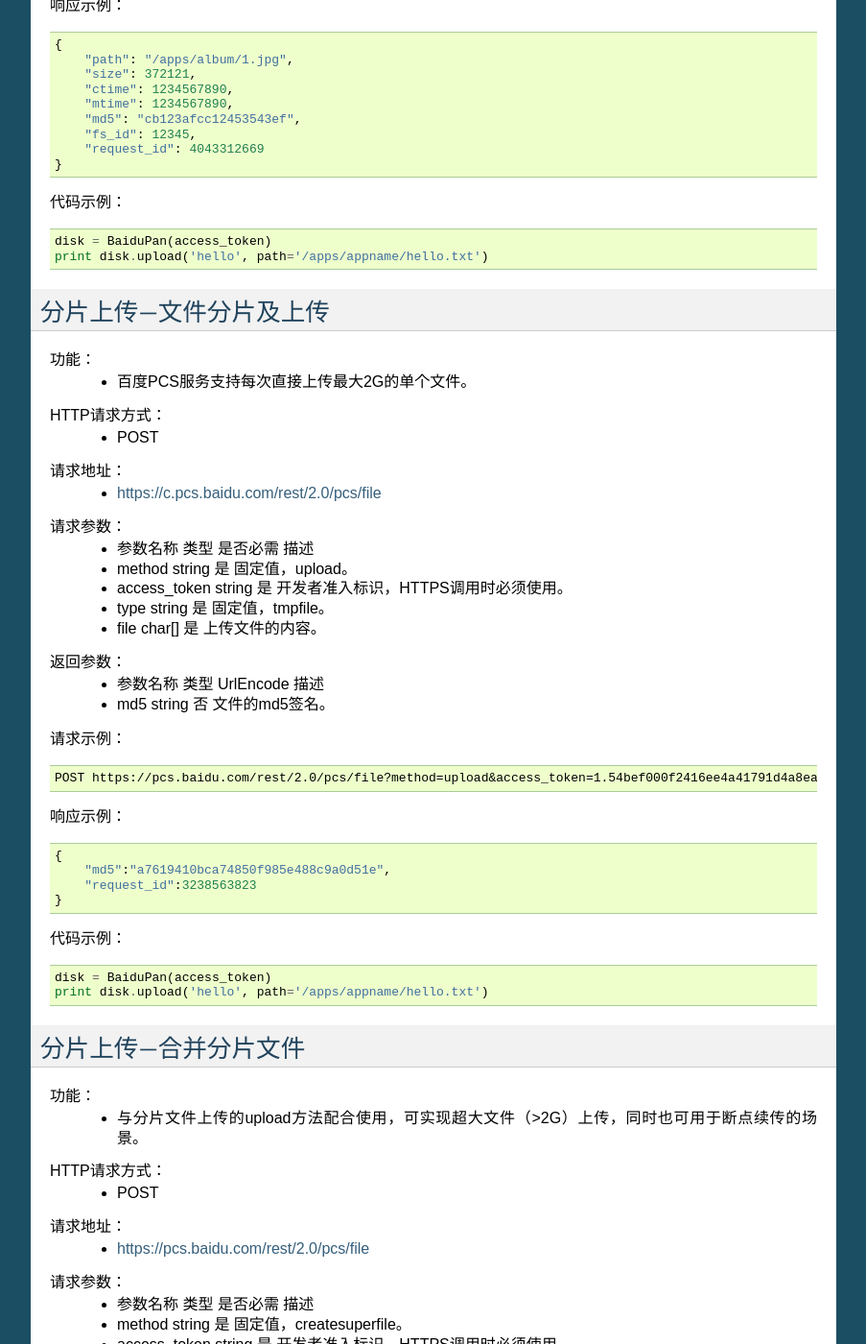
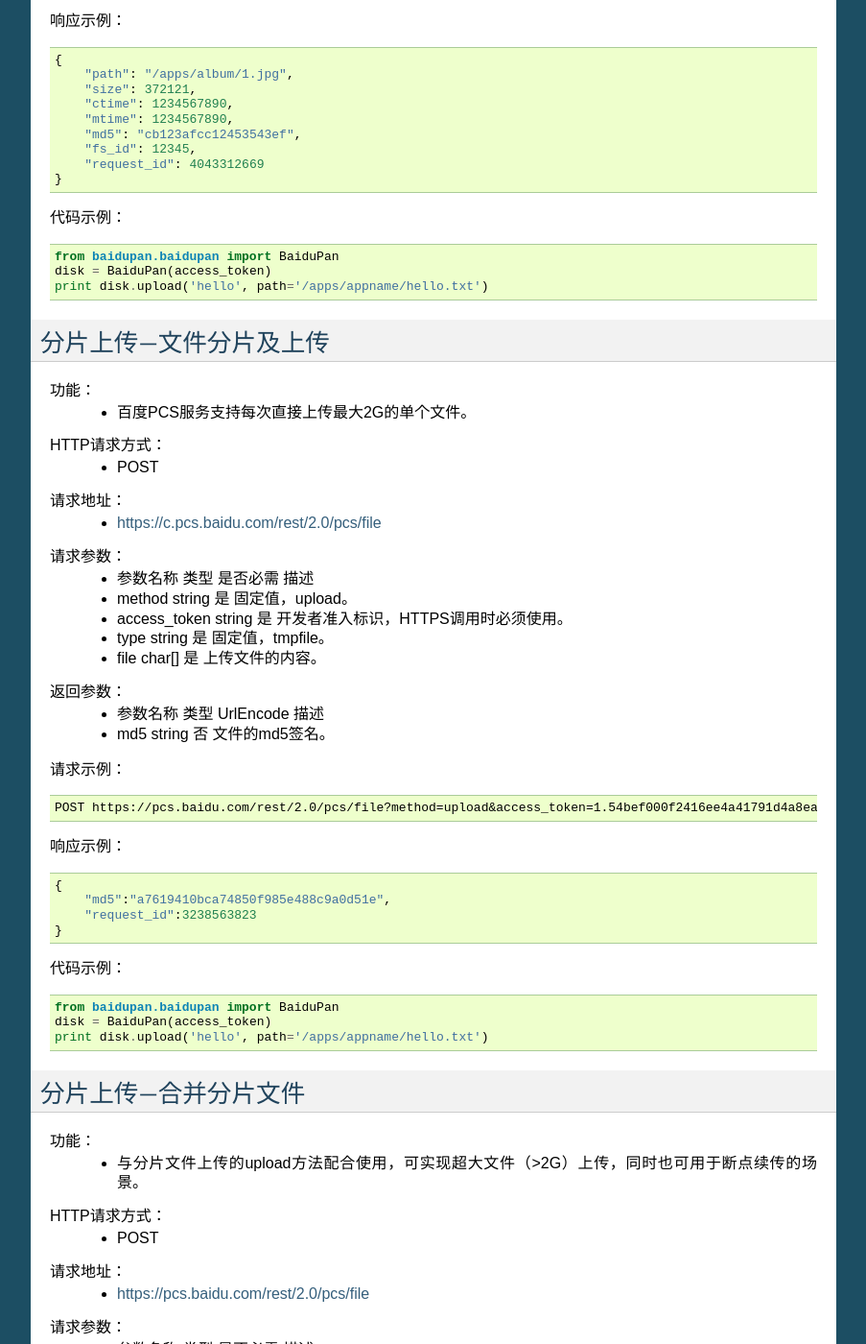
Before and after one commit to solos/baidupan, a Sphinx documentation site: the page built from docs/source/index.rst, in a window 1280 px wide and 1400 px high, scrolled down 1599 px. Shown: the whole window at 96% size, without its empty margins (198-1101 px from the left). Built offline with Sphinx 7.4.7, drawn with Linux system fonts in a browser that asks for light colours; some of the changed text lies outside the part shown.

Commit message:
fix import in README.md and docs
fix import in README.md and docs

```diff
--- a/ChangeLog.txt
+++ b/ChangeLog.txt
@@ -3,3 +3,7 @@
 ## 2013-09-01
 
 * First public version.
+
+## 2013-09-02
+
+* modify README.md and docs
--- a/docs/source/index.rst
+++ b/docs/source/index.rst
@@ -37,6 +37,7 @@
 
 代码示例： ::
 
+    from baidupan.baidupan import BaiduPan
     disk = BaiduPan(access_token)
     print disk.quota()
 
@@ -84,6 +85,7 @@
 
 代码示例： ::
 
+    from baidupan.baidupan import BaiduPan
     disk = BaiduPan(access_token)
     print disk.upload('hello', path='/apps/appname/hello.txt')
 
@@ -119,6 +121,7 @@
 
 代码示例： ::
 
+    from baidupan.baidupan import BaiduPan
     disk = BaiduPan(access_token)
     print disk.upload('hello', path='/apps/appname/hello.txt')
 
@@ -181,6 +184,7 @@
 
 代码示例： ::
 
+    from baidupan.baidupan import BaiduPan
     disk = BaiduPan(access_token)
     param = {"block_list": [
                 "d41d8cd98f00b204e9800998ecf8427e",
@@ -224,6 +228,7 @@
 
 代码示例： ::
 
+    from baidupan.baidupan import BaiduPan
     disk = BaiduPan(access_token)
     print disk.download(path='/apps/appname/hello.txt')
 
@@ -268,6 +273,7 @@
 
 代码示例： ::
 
+    from baidupan.baidupan import BaiduPan
     disk = BaiduPan(access_token)
     print disk.mkdir('/apps/appname/dirname')
 
@@ -325,6 +331,7 @@
 
 代码示例： ::
 
+    from baidupan.baidupan import BaiduPan
     disk = BaiduPan(access_token)
     print disk.meta('/apps/appname/filename')
 
@@ -393,6 +400,7 @@
 
 代码示例： ::
 
+    from baidupan.baidupan import BaiduPan
     disk = BaiduPan(access_token)
     print disk.mmeta(json.dumps({"list": [{"path": "/apps/appname/"}]}))
 
@@ -458,6 +466,7 @@
 
 代码示例： ::
 
+    from baidupan.baidupan import BaiduPan
     disk = BaiduPan(access_token)
     print disk.ls("/apps/appname/")
 
@@ -506,6 +515,7 @@
 
 代码示例： ::
 
+    from baidupan.baidupan import BaiduPan
     disk = BaiduPan(access_token)
     print disk.mv("/apps/appname/hello.txt", "/apps/appname/hello.txt.bak")
 
@@ -554,6 +564,7 @@
 
 代码示例： ::
 
+    from baidupan.baidupan import BaiduPan
     disk = BaiduPan(access_token)
     param = {"list": [{"from": "/apps/appname/hello.txt.bak",
                        "to": "/apps/appname/hello.txt.bak.bak"},
@@ -605,6 +616,7 @@
 
 代码示例： ::
 
+    from baidupan.baidupan import BaiduPan
     disk = BaiduPan(access_token)
     print disk.cp("/apps/appname/hello.txt", "/apps/appname/world.txt")
 
@@ -656,6 +668,7 @@
 
 代码示例： ::
 
+    from baidupan.baidupan import BaiduPan
     disk = BaiduPan(access_token)
     param = {"list": [{"from": "/apps/appname/hello.txt.bak",
                        "to": "/apps/appname/hello.txt.bak.bak"},
@@ -699,6 +712,7 @@
 
 代码示例： ::
 
+    from baidupan.baidupan import BaiduPan
     disk = BaiduPan(access_token)
     print disk.rm('/apps/appname/hello.txt.bak')
 
@@ -736,6 +750,7 @@
 
 代码示例： ::
 
+    from baidupan.baidupan import BaiduPan
     disk = BaiduPan(access_token)
     par = {"list": [{"path": "/apps/appname/hello.txt1"},
                     {"path": "/apps/appname/dirs"}]}
@@ -790,6 +805,7 @@
 
 代码示例： ::
 
+    from baidupan.baidupan import BaiduPan
     disk = BaiduPan(access_token)
     print disk.grep('hello', '/apps/appname/')
     print disk.search('hello', '/apps/appname/')
@@ -829,6 +845,7 @@
 
 代码示例： ::
 
+    from baidupan.baidupan import BaiduPan
     disk = BaiduPan(access_token)
     print disk.thumb('/apps/appname/1.png', 100, 100)
 
@@ -894,6 +911,7 @@
 
 代码示例： ::
 
+    from baidupan.baidupan import BaiduPan
     disk = BaiduPan(access_token)
     print disk.diff()
 
@@ -941,6 +959,7 @@
 
 代码示例： ::
 
+    from baidupan.baidupan import BaiduPan
     disk = BaiduPan(access_token)
     print disk.streaming('/apps/appname/1.mkv')
 
@@ -1002,6 +1021,7 @@
 
 代码示例： ::
 
+    from baidupan.baidupan import BaiduPan
     disk = BaiduPan(access_token)
     print disk.stream(type='doc')
 
@@ -1036,6 +1056,7 @@
 
 代码示例： ::
 
+    from baidupan.baidupan import BaiduPan
     disk = BaiduPan(access_token)
     print disk.downstream('/apps/appname/1.png')
 
@@ -1094,6 +1115,7 @@
 
 代码示例： ::
 
+    from baidupan.baidupan import BaiduPan
     disk = BaiduPan(access_token)
     print disk.rapidsend('/home/solos/file',
                          content_length,
@@ -1148,6 +1170,7 @@
 
 代码示例： ::
 
+    from baidupan.baidupan import BaiduPan
     disk = BaiduPan(access_token)
     print disk.add_task('http://www.baidu.com', '/apps/appname/1.html')
 
@@ -1221,6 +1244,7 @@
 
 代码示例： ::
 
+    from baidupan.baidupan import BaiduPan
     disk = BaiduPan(access_token)
     print disk.query_task('3665778', 1)
 
@@ -1294,6 +1318,7 @@
 
 代码示例： ::
 
+    from baidupan.baidupan import BaiduPan
     disk = BaiduPan(access_token)
     print disk.list_task()
 
@@ -1327,6 +1352,7 @@
 
 代码示例： ::
 
+    from baidupan.baidupan import BaiduPan
     disk = BaiduPan(access_token)
     print disk.cancel_task('3665778')
 
@@ -1397,6 +1423,7 @@
 
 代码示例： ::
 
+    from baidupan.baidupan import BaiduPan
     disk = BaiduPan(access_token)
     print disk.listrecycle()
 
@@ -1448,6 +1475,7 @@
 
 代码示例： ::
 
+    from baidupan.baidupan import BaiduPan
     disk = BaiduPan(access_token)
     print disk.restore('4045501009')
 
@@ -1524,6 +1552,7 @@
 
 代码示例： ::
 
+    from baidupan.baidupan import BaiduPan
     disk = BaiduPan(access_token)
     param = {"list":[{"fs_id":2263172857},{"fs_id":4045501009}]}
     print disk.mrestore(json.dumps(param))
@@ -1567,5 +1596,6 @@
 
 代码示例： ::
 
+    from baidupan.baidupan import BaiduPan
     disk = BaiduPan(access_token)
     print disk.emptyrecycle()
```
Also changed, not shown: README.md (+1 -1 lines).
